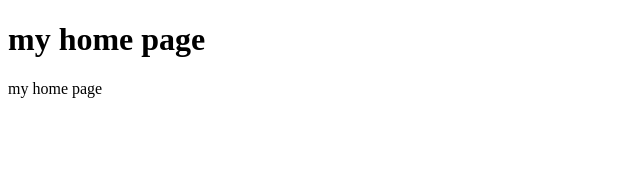
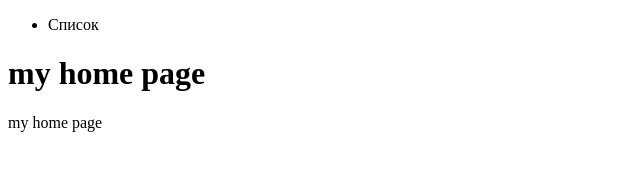
Before and after one commit to OlgaGarmata/port, a plain HTML site: page index.html in a window 1280 px wide. Shown: the whole page, without its empty margins (0-640 px from the left). Drawn offline with Linux system fonts and the light colour scheme.

Commit message:
added markin for home page

```diff
--- a/index.html
+++ b/index.html
@@ -6,7 +6,10 @@
   <title>JS Bin</title>
 </head>
 <body>
-
+<ul>
+<li> Список
+</li>
+</ul>
 <h1>my home page </h1>
 
 <p> my home page </p>
```
